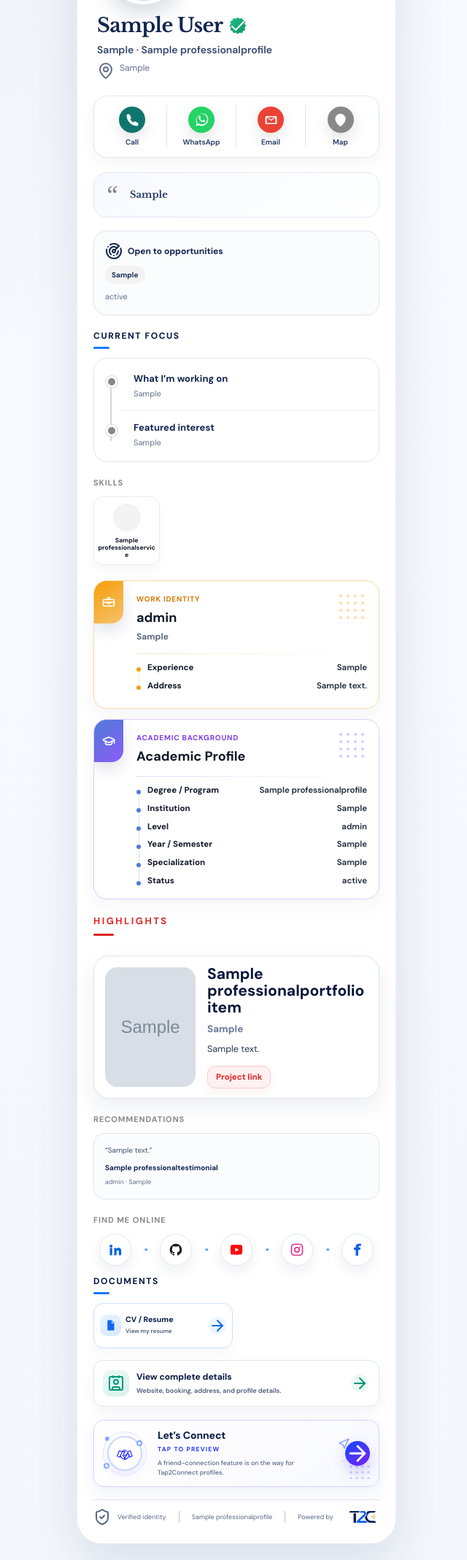
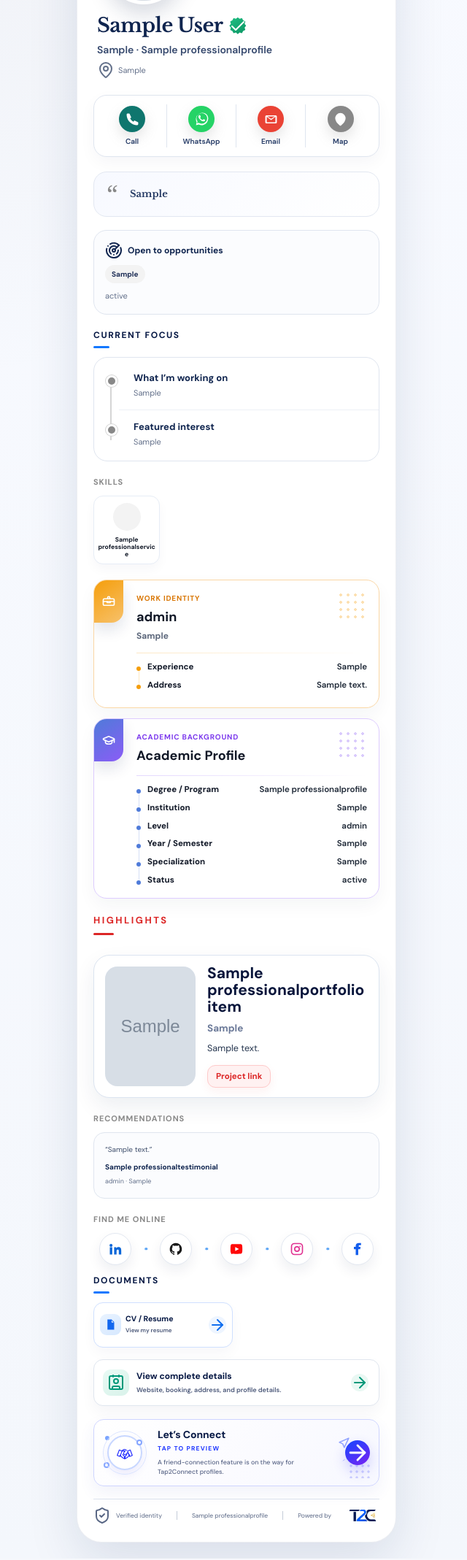
Before and after one commit to RobinDhami/Cards, a Django app: a page that uses professional_cards/templates/professional_cards/modern_identity.html in a window 1280 px wide. Shown: the part 349-2486 px from the top of the page at 73% size, without its empty margins (316-956 px from the left). Run offline with Django 5.2, Linux system fonts and the light colour scheme; tables that the repository leaves empty hold one stand-in row (values such as "Sample post"); grey boxes marked "Sample" are stand-in pictures; some libraries are stand-ins or nearby versions.

Commit message:
Refine profile icon scale

```diff
--- a/professional_cards/templates/professional_cards/modern_identity.html
+++ b/professional_cards/templates/professional_cards/modern_identity.html
@@ -88,8 +88,8 @@
     }
     .verified i { width:13px; height:13px; stroke-width:3.2; }
     .role { margin:8px 0 0; color:#35486d; font-size:14px; font-weight:600; }
-    .location { margin:8px 0 0; display:flex; align-items:flex-start; gap:7px; color:var(--muted); font-size:12px; }
-    .location i { width:16px; height:16px; flex:0 0 auto; }
+    .location { margin:7px 0 0; display:flex; align-items:center; gap:5px; color:var(--muted); font-size:11px; line-height:1.25; }
+    .location i { width:12px; height:12px; flex:0 0 auto; color:#73819a; stroke-width:2; }
     .actions {
       display:grid; grid-template-columns:repeat(auto-fit,minmax(62px,1fr)); margin-top:22px; padding:12px 5px;
       border:1px solid var(--line); border-radius:18px; background:#fff; box-shadow:0 8px 22px rgba(16,37,79,.04);
@@ -245,12 +245,12 @@
     .connect-flight .path { stroke-dasharray:5 7; stroke-width:2; opacity:.8; }
     .connect-soon-arrow { position:relative; z-index:1; width:34px; height:34px; display:grid; place-items:center; justify-self:end; border-radius:50%; color:#fff; background:linear-gradient(145deg,#1448ff,#7a22f2); box-shadow:0 8px 18px rgba(59,54,240,.22); }
     .connect-soon-arrow i { width:17px; height:17px; stroke-width:2.6; }
-    .footer { margin-top:17px; padding:11px 0 2px; border-top:1px solid #dfe5ef; display:grid; grid-template-columns:auto 1fr; align-items:center; gap:9px; color:#596785; font-size:9px; text-align:left; }
-    .footer i { width:18px; height:18px; color:#4d83f6; stroke-width:2.2; }
+    .footer { margin-top:17px; padding:10px 0 2px; border-top:1px solid #dfe5ef; display:grid; grid-template-columns:auto 1fr; align-items:center; gap:7px; color:#596785; font-size:8.5px; text-align:left; }
+    .footer i { width:13px; height:13px; color:#55739f; stroke-width:2; }
     .footer > span:not(.footer-line) { display:none !important; }
     .footer-line { display:flex; min-width:0; align-items:center; justify-content:space-between; gap:9px; }
     .footer-line span { min-width:0; white-space:nowrap; }
-    .footer-separator { width:1px; height:16px; background:#b9c0ce; }
+    .footer-separator { width:1px; height:12px; background:#c5ccd8; }
     .drawer { position:fixed; z-index:100; inset:0; padding:18px; display:flex; align-items:flex-end; justify-content:center; visibility:hidden; opacity:0; background:rgba(8,20,47,.48); backdrop-filter:blur(5px); transition:.2s ease; }
     .drawer.show { visibility:visible; opacity:1; }
     .drawer-panel { width:min(100%,438px); max-height:82vh; overflow-y:auto; padding:21px; border-radius:24px; background:#fff; transform:translateY(20px); transition:.25s ease; }
```
